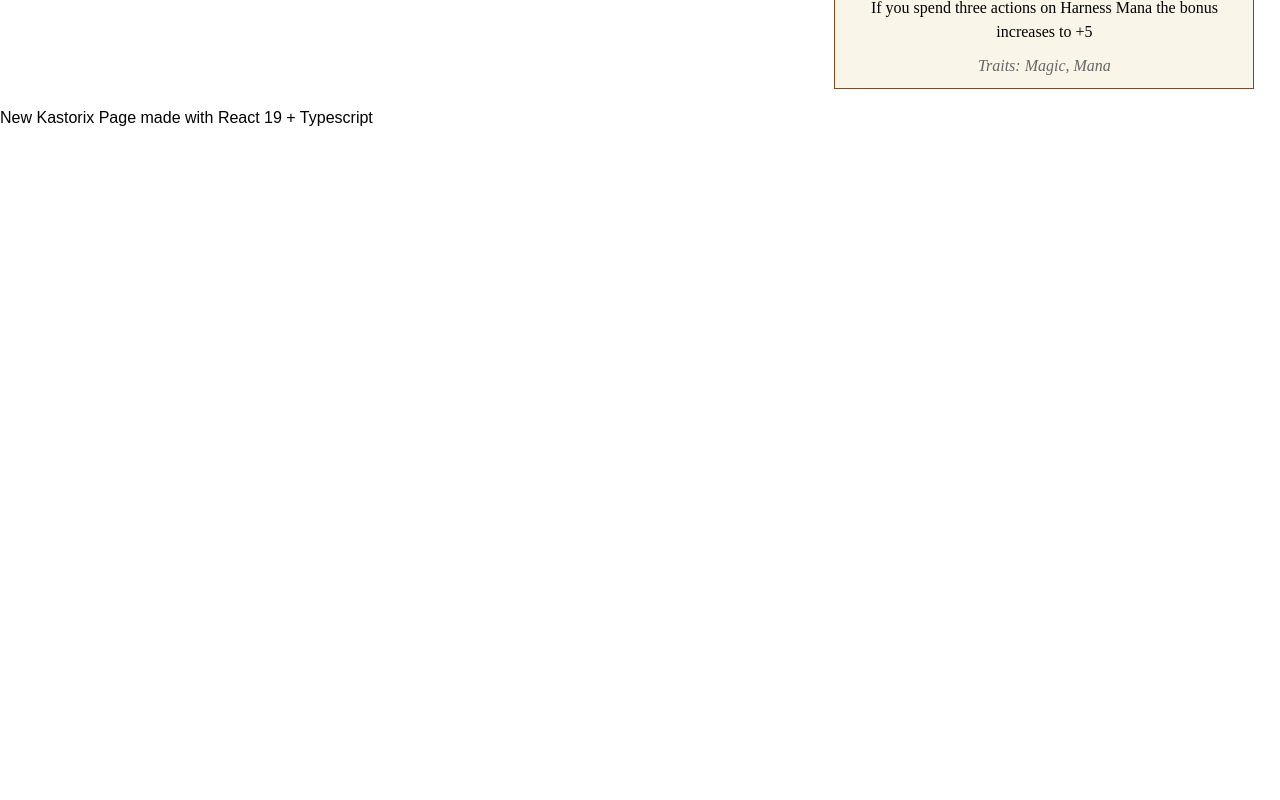
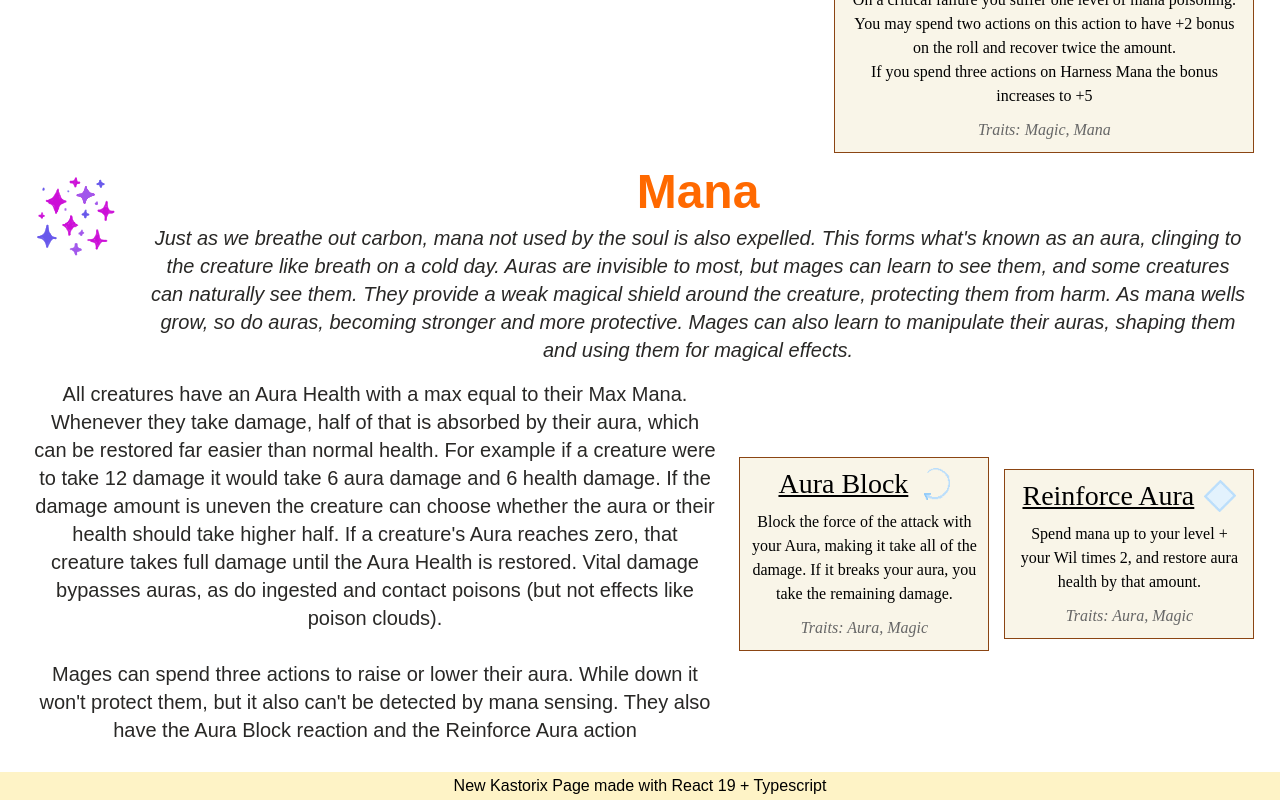
Before and after one commit to Acasez/kastorixv2, a React (Vite) app: page /index in a window 1280 px wide. Shown: the part 4108-4908 px from the top of the page. Before the commit the page ends 4240 px from the top, so only its background shows below. Built offline with nearby package versions, Linux system fonts and the light colour scheme.

Commit message:
Aura text

```diff
--- a/src/components/ActionBox.tsx
+++ b/src/components/ActionBox.tsx
@@ -35,7 +35,7 @@ export default function ActionBox({ action, actionsList }: ActionBoxProps) {
 
   const wordCount = actionDetails.description.split(/\s+/).length;
   const getWidthClass = () => {
-    if (wordCount > 20) return "wide"; // Apply 'wide' class for long descriptions
+    if (wordCount > 40) return "wide"; // Apply 'wide' class for long descriptions
     return ""; // No class for short descriptions
   };
 
--- a/src/components/Footer.tsx
+++ b/src/components/Footer.tsx
@@ -1,3 +1,7 @@
 export default function Footer() {
-  return <>New Kastorix Page made with React 19 + Typescript</>;
+  return (
+    <div className="bg-amber-100 text-center mt-5">
+      New Kastorix Page made with React 19 + Typescript
+    </div>
+  );
 }
--- a/src/pages/RPGOverview.tsx
+++ b/src/pages/RPGOverview.tsx
@@ -62,6 +62,19 @@ export default function RPGOverview() {
         <TextSection description={DESCRIPTIONS.mana} />
         <ActionBox action="Harness Mana" actionsList={actions} />
       </RowFrame>
+      <RowFrame reverse={false}>
+        <Icon imageLocation="/images/Eldritch.png" altText="Aura Icon" />
+        <TextSection
+          name="Mana"
+          description={DESCRIPTIONS.auraFlavor}
+          cursive={true}
+        />
+      </RowFrame>
+      <RowFrame reverse={false}>
+        <TextSection description={DESCRIPTIONS.aura} />
+        <ActionBox action="Aura Block" actionsList={actions} />
+        <ActionBox action="Reinforce Aura" actionsList={actions} />
+      </RowFrame>
     </>
   );
 }
@@ -117,12 +130,19 @@ My current game design principle has been to restrict Master level in a skill to
 
 Also taken from pathfinder is the idea of Lore skills. Lore skills are specific skills that aren’t in the main list. They are more narrow and specific than the core skills and therefore more potent. Lore skills can for example be a field of magic (Alchemy Lore, Souls Lore), Lore about a certain nation, place or creature (Draconium Lore, Jungle Lore, Hydra Lore) or specific profession (Legal Lore, Academic Lore, Farming Lore). Making a check with a lore skill will be easier than using a broader skill and perhaps come with extra info, but by design be rarer. Lore skills are Int based by default, but you might make an Alchemy Lore (DEX) check to carefully mix ingredients in a potion or use Mining Lore (PHY) to dig out a secure tunnel.`,
   mageRanks: `There are up to 20 levels, divided in the five ranks of magic users. Apprentice, Adept, Magus, Grand Magus and Archmage. Each level provides a small increase in mana (and therefore aura), as well as two feats and some other benefits.`,
-  learnSpells: ``,
+  learnSpells: `Arcane feats are generally the main way of learning new spells, but spells can also be learned during downtime. Additionally when a character reaches a new mage rank they also learn spells of that rank equaling to their INT.`,
   manaFlavor: `Mana exists in all living things and is necessary for life. Creatures absorb mana from their surroundings, into their mana well. Larger and more magical creatures generally have larger mana wells. Magical creatures use mana to fuel their magical abilities, like a dragon's breath or a coatls flight. Spellcasting relies on using the mana in one’s mana well to cast spells. As mana is used, the mana well depletes, and must be refilled by absorbing mana from the nearby area. Doing this will over time grow the mana well, allowing more mana to be stored. However if a creature's mana well runs out of mana, the creature will quickly die.`,
   mana: `There are no spell slots in Kastorix, Mana is the resource used to cast all spells. Casting spells costs mana depending on their rank and traits. Mages can cast spells beyond their natural mana limit, but doing so risks mana poisoning and possibly death.
 
 The rate of mana regeneration is based on the Mana Density of the location, but can be increased by certain feats and actions. Mages can generally recover all their mana during a long rest, but in low mana density areas this can take longer. You can read more about mana here`,
-  nextOne: `Arcane feats are generally the main way of learning new spells, but spells can also be learned during downtime. Additionally when a character reaches a new mage rank they also learn spells of that rank equaling to their INT. `,
+  aura: `All creatures have an Aura Health with a max equal to their Max Mana. Whenever they take damage, half of that is absorbed by their aura, which can be restored far easier than normal health. For example if a creature were to take 12 damage it would take 6 aura damage and 6 health damage. If the damage amount is uneven the creature can choose whether the aura or their health should take higher half. If a creature's Aura reaches zero, that creature takes full damage until the Aura Health is restored. Vital damage bypasses auras, as do ingested and contact poisons (but not effects like poison clouds).
+
+  &nbsp;
+
+Mages can spend three actions to raise or lower their aura. While down it won't protect them, but it also can't be detected by mana sensing. They also have the Aura Block reaction and the Reinforce Aura action
+`,
+  auraFlavor: `Just as we breathe out carbon, mana not used by the soul is also expelled. This forms what's known as an aura, clinging to the creature like breath on a cold day. Auras are invisible to most, but mages can learn to see them, and some creatures can naturally see them. They provide a weak magical shield around the creature, protecting them from harm. As mana wells grow, so do auras, becoming stronger and more protective. Mages can also learn to manipulate their auras, shaping them and using them for magical effects.`,
+  next: ``,
 } as const;
 
 const ACTION_RULES = [
```
